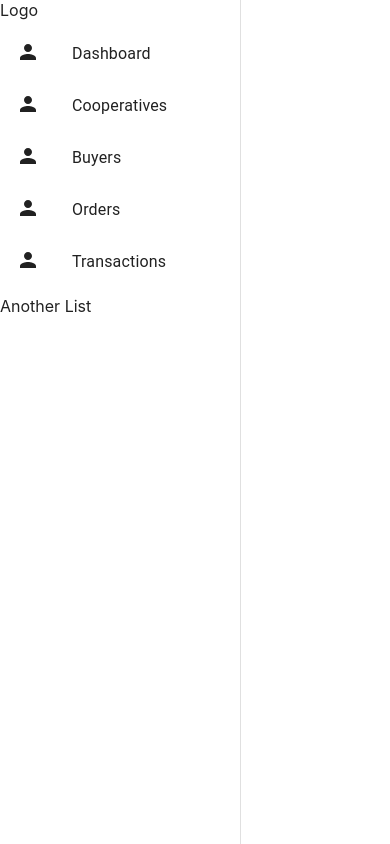
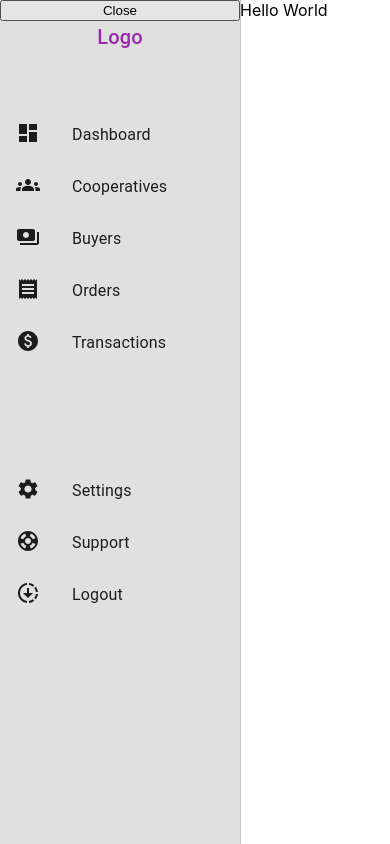
Before and after one commit to Cariscastockup/stock-up-the-farm-dashboards, a React (Create React App) app: page / in a window 390 px wide. Built offline with nearby package versions, Linux system fonts and the light colour scheme.

Commit message:
Make Main component responsive to width

```diff
--- a/src/App.js
+++ b/src/App.js
@@ -1,13 +1,22 @@
 import React from "react";
 import { Box } from "@mui/material";
 import AppDrawer from "./components/AppDrawer";
+import { ThemeProvider } from "@mui/material";
+import theme from "./theme";
+import AppContextComponent from "./context/AppContext";
+import Main from "./components/Main";
 
 function App() {
   return (
-    <Box>
-      <AppDrawer />
-      <div className="App">Hello World</div>
-    </Box>
+    <AppContextComponent>
+      <ThemeProvider theme={theme}>
+        <Box>
+
+          <AppDrawer />
+          <Main>Hello World</Main>
+        </Box>
+      </ThemeProvider>
+    </AppContextComponent>
   );
 }
 
--- a/src/components/AppDrawer.js
+++ b/src/components/AppDrawer.js
@@ -1,26 +1,44 @@
-import React from "react";
-import { Box, Drawer, List } from "@mui/material";
-import { menu } from "../data/drawer";
+import React, { useContext } from "react";
+import { Box, Drawer, List, Typography } from "@mui/material";
+
 import AppListItem from "./AppListItem";
+import { useTheme } from "@mui/material";
+import { menu, supportMenu } from "../data/drawer";
+import { AppContext } from "../context/AppContext";
+
 
 const AppDrawer = () => {
+  const theme = useTheme();
+  const {drawerOpen, setDrawerOpen, drawerWidth} = useContext(AppContext);
+
   return (
     <Drawer
-      open={true}
-      PaperProps={{ sx: { width: "15em" } }}
+      open={drawerOpen}
+      PaperProps={{ sx: { width: drawerWidth, backgroundColor: theme.palette.primary.main } }}
       variant="persistent"
     >
-      <div>Logo</div>
+      <button onClick={() => setDrawerOpen(!drawerOpen)}>Close</button>
+      <Box sx={{ marginBottom: "3em" }}>
+        <Typography variant="h6" color="secondary" align="center">
+          Logo
+        </Typography>
+      </Box>
 
-      <Box>
+      <Box sx={{ marginBottom: "5em" }}>
         <List>
-          {menu.map((item) => (
-            <AppListItem Icon={item.Icon} title={item.label} />
+          {menu.map((item, index) => (
+            <AppListItem key={index.toString()} Icon={item.Icon} title={item.label} />
           ))}
         </List>
       </Box>
 
-      <div>Another List</div>
+      <Box sx={{ marginBottom: "5em" }}>
+        <List>
+          {supportMenu.map((item, index) => (
+            <AppListItem key={index.toString()} Icon={item.Icon} title={item.label} />
+          ))}
+        </List>
+      </Box>
     </Drawer>
   );
 };
--- a/src/components/AppListItem.js
+++ b/src/components/AppListItem.js
@@ -5,7 +5,7 @@ import {
   ListItemText,
   Typography,
 } from "@mui/material";
-import React from "react";
+import React, { memo } from "react";
 
 const AppListItem = ({ Icon, image = "none", subtitle, title, ...rest }) => {
   return (
@@ -42,4 +42,4 @@ const AppListItem = ({ Icon, image = "none", subtitle, title, ...rest }) => {
   );
 };
 
-export default AppListItem;
+export default memo(AppListItem);
--- /dev/null
+++ b/src/components/Main.js
@@ -0,0 +1,23 @@
+import React, { useContext } from "react";
+import { Box } from "@mui/material";
+import { AppContext } from "../context/AppContext";
+import { useTheme } from "@mui/material";
+
+const Main = ({ children }) => {
+  const theme = useTheme();
+  const { drawerWidth, drawerOpen } = useContext(AppContext);
+
+  return (
+    <Box
+      sx={{
+        marginLeft: drawerOpen ? drawerWidth : 0,
+        transition: theme.transitions.create(["margin", "width"]),
+        width: `calc(100% - ${drawerWidth})px`,
+      }}
+    >
+      {children}
+    </Box>
+  );
+};
+
+export default Main;
--- /dev/null
+++ b/src/context/AppContext.js
@@ -0,0 +1,15 @@
+import React, { createContext, useState } from "react";
+
+export const AppContext = createContext(null);
+const AppContextComponent = ({ children }) => {
+  const [drawerOpen, setDrawerOpen] = useState(true);
+  const drawerWidth = "15em";
+
+  return (
+    <AppContext.Provider value={{ drawerOpen, setDrawerOpen, drawerWidth }}>
+      {children}
+    </AppContext.Provider>
+  );
+};
+
+export default AppContextComponent;
--- a/src/data/drawer.js
+++ b/src/data/drawer.js
@@ -1,9 +1,24 @@
-import { Person } from "@mui/icons-material";
+import {
+  Dashboard,
+  Payments,
+  Groups,
+  Receipt,
+  Paid,
+  Settings,
+  Support,
+  Downloading,
+} from "@mui/icons-material";
 
 export const menu = [
-  { label: "Dashboard", Icon: <Person />, link: "/dashboard" },
-  { label: "Cooperatives", Icon: <Person />, link: "/cooperatives" },
-  { label: "Buyers", Icon: <Person />, link: "/buyers" },
-  { label: "Orders", Icon: <Person />, link: "/orders" },
-  { label: "Transactions", Icon: <Person />, link: "/transactions" },
+  { label: "Dashboard", Icon: <Dashboard />, link: "/dashboard" },
+  { label: "Cooperatives", Icon: <Groups />, link: "/cooperatives" },
+  { label: "Buyers", Icon: <Payments />, link: "/buyers" },
+  { label: "Orders", Icon: <Receipt />, link: "/orders" },
+  { label: "Transactions", Icon: <Paid />, link: "/transactions" },
 ];
+
+export const supportMenu = [
+  { label: "Settings", Icon: <Settings />, link: "/settings" },
+  { label: "Support", Icon: <Support />, link: "/support" },
+  { label: "Logout", Icon: <Downloading />, link: null },
+];
--- /dev/null
+++ b/src/theme.js
@@ -0,0 +1,19 @@
+import { createTheme } from "@mui/material";
+
+const theme = createTheme({
+  palette: {
+    common: {
+      black: "#000000",
+      white: "#FFFFFF",
+      lightXs: "",
+      lightSm: "",
+      lightMd: "",
+      lightLg: "",
+    },
+    primary: {
+      main: "#D9D9D9CC",
+    },
+  },
+});
+
+export default theme;
```
Also changed, not shown: src/components/README.md, src/context/README.md (added), src/data/README.md.
